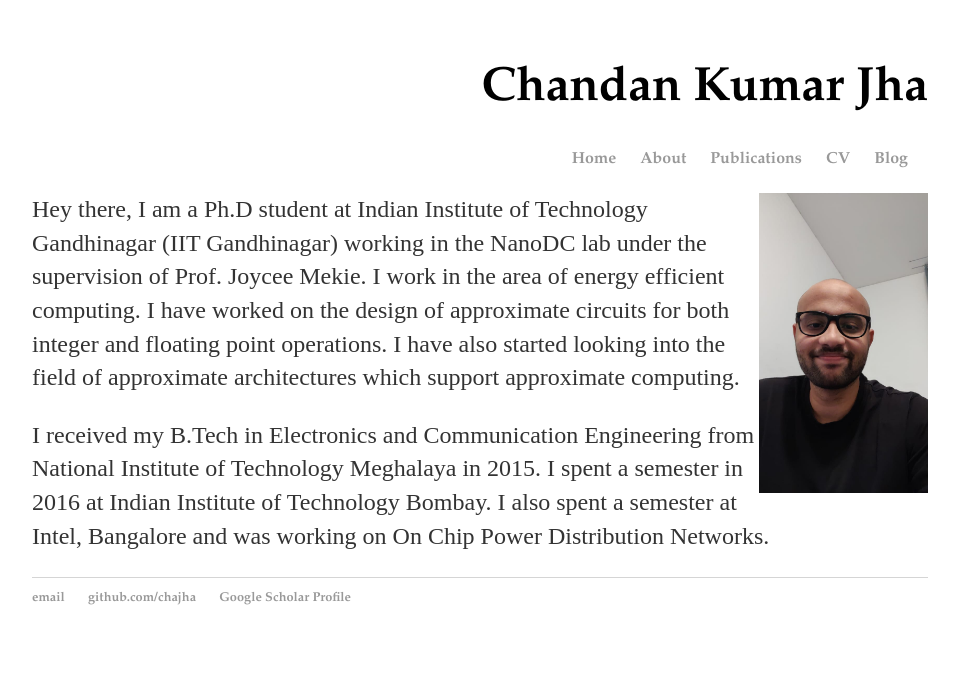
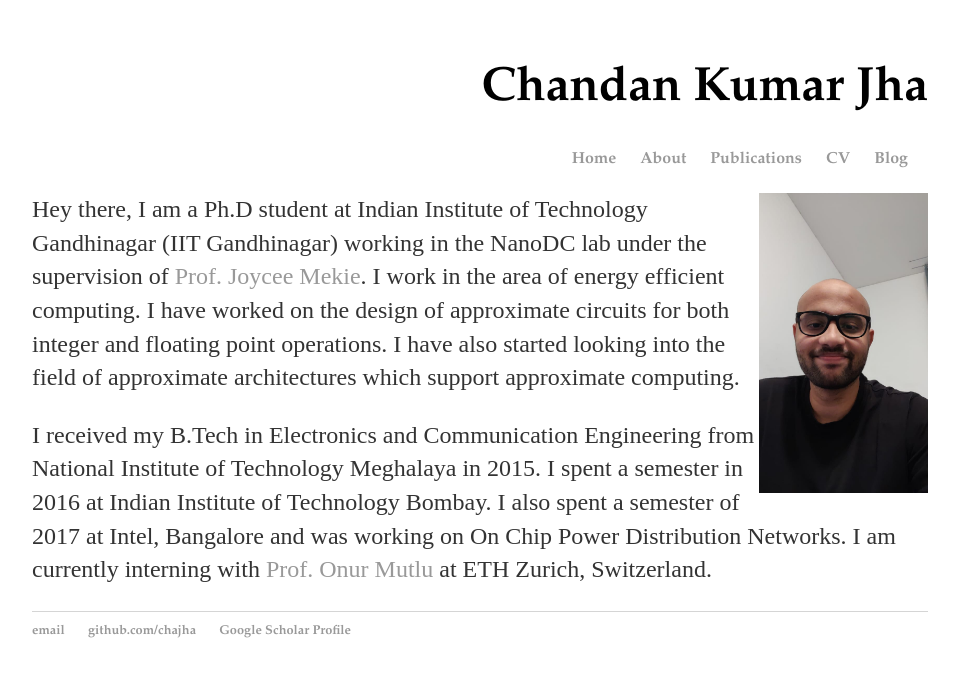
Before and after one commit to chajha/chajha.github.io, a Jekyll site: the page built from pages/about.html, in a window 1280 px wide. Shown: the top 677 px of the page, without its empty margins (160-1119 px from the left). Built offline with Jekyll 4.4.1, drawn with Linux system fonts in a browser that asks for light colours.

Commit message:
Update about.html

```diff
--- a/pages/about.html
+++ b/pages/about.html
@@ -5,10 +5,11 @@ title: About Me
 
 <img align="right" src="/chandan1.jpeg" height="300">
 <p>
-Hey there, I am a Ph.D student at Indian Institute of Technology Gandhinagar (IIT Gandhinagar) working in the NanoDC lab under the supervision of Prof. Joycee Mekie.
+Hey there, I am a Ph.D student at Indian Institute of Technology Gandhinagar (IIT Gandhinagar) working in the NanoDC lab under the supervision of <a href="https://iitgn.ac.in/faculty/electrical/joycee.htm">Prof. Joycee Mekie</a>.
 I work in the area of energy efficient computing. I have worked on the design of approximate circuits for both integer and floating point operations.
 I have also started looking into the field of approximate architectures which support approximate computing.
 </p>
 <p>
-I received my B.Tech in Electronics and Communication Engineering from National Institute of Technology Meghalaya in 2015. I spent a semester in 2016 at Indian Institute of Technology Bombay. I also spent a semester at Intel, Bangalore and was working on On Chip Power Distribution Networks.
+I received my B.Tech in Electronics and Communication Engineering from National Institute of Technology Meghalaya in 2015. I spent a semester in 2016 at Indian Institute of Technology Bombay. I also spent a semester of 2017 at Intel, Bangalore and was working on On Chip Power Distribution Networks.
+  I am currently interning with <a href="https://users.ece.cmu.edu/~omutlu/">Prof. Onur Mutlu</a> at ETH Zurich, Switzerland.
 </p>
```
